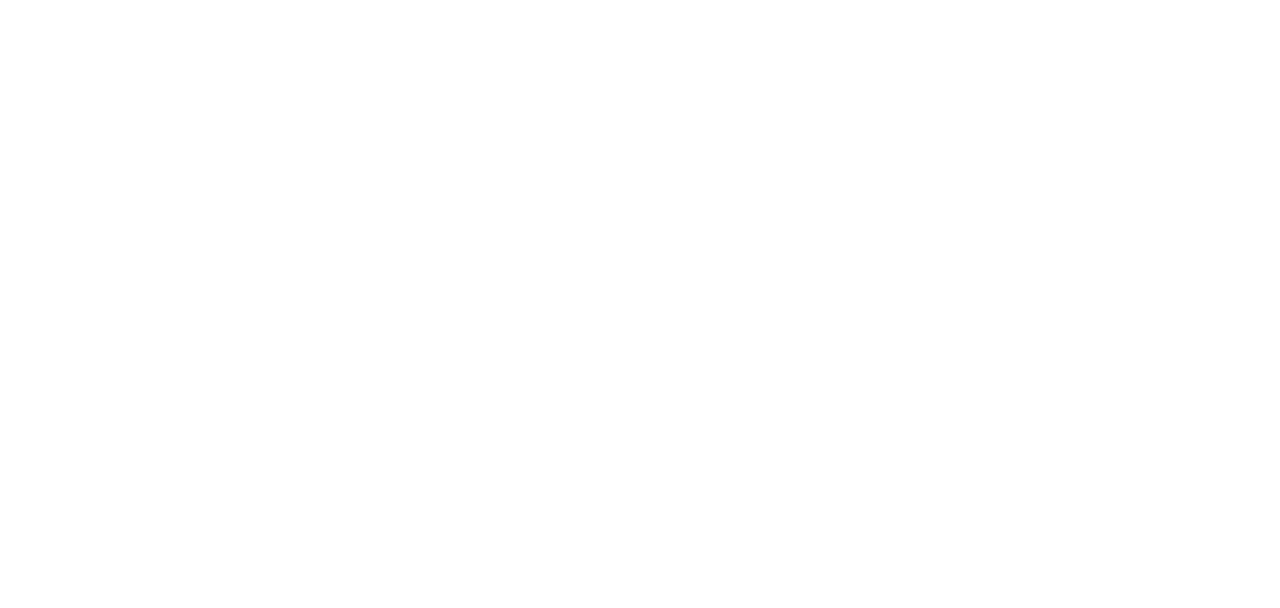
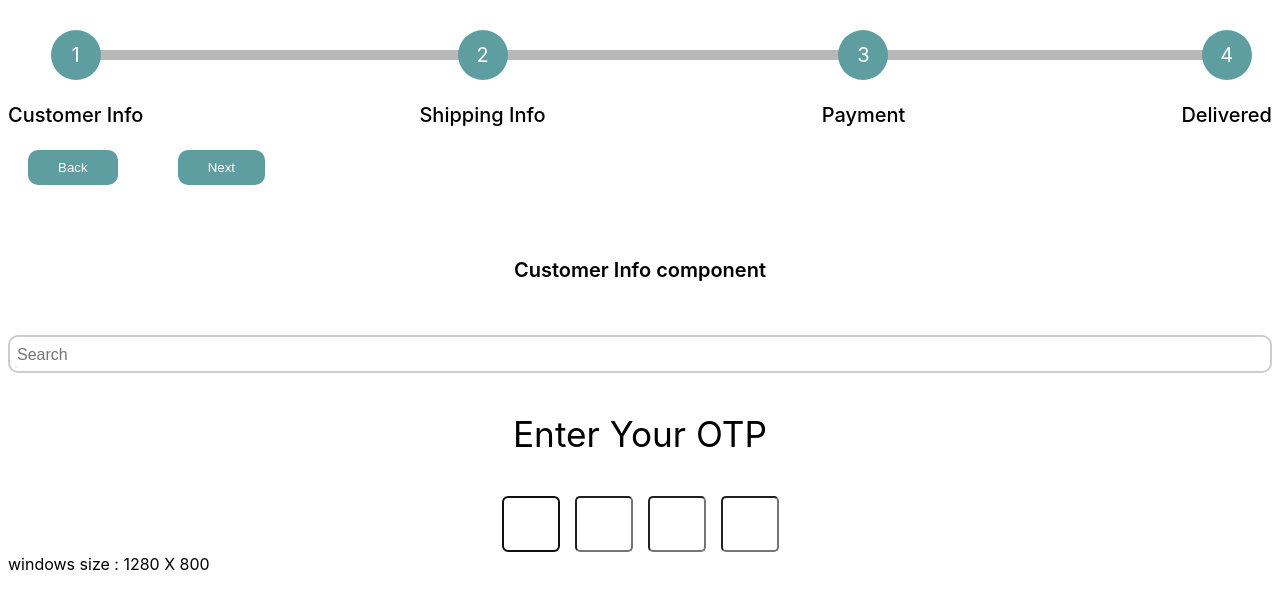
Before and after one commit to ravisoni01/react-practice, a React (Vite) app: page / in a window 1280 px wide. Shown: the top 608 px of the page. Built offline with nearby package versions, Linux system fonts and the light colour scheme.

Commit message:
update code

```diff
--- a/src/App.jsx
+++ b/src/App.jsx
@@ -5,37 +5,37 @@ import { OTP } from "./components/otp/otp";
 import { useThrottle } from "./hooks/useThrottle";
 
 function App() {
-  // const [windows, setWindows] = useState({
-  //   width: window.innerWidth,
-  //   heigth: window.innerHeight,
-  // });
+  const [windows, setWindows] = useState({
+    width: window.innerWidth,
+    heigth: window.innerHeight,
+  });
 
-  // const handleResize = () => {
-  //   setWindows({
-  //     width: window.innerWidth,
-  //     heigth: window.innerHeight,
-  //   });
-  // };
+  const handleResize = () => {
+    setWindows({
+      width: window.innerWidth,
+      heigth: window.innerHeight,
+    });
+  };
 
-  // const throttleHandleResize = useThrottle(handleResize, 500);
+  const throttleHandleResize = useThrottle(handleResize, 500);
 
-  // useEffect(() => {
-  //   window.addEventListener("resize", throttleHandleResize);
+  useEffect(() => {
+    window.addEventListener("resize", throttleHandleResize);
 
-  //   return () => {
-  //     window.removeEventListener("resize", throttleHandleResize);
-  //   };
-  // }, []);
+    return () => {
+      window.removeEventListener("resize", throttleHandleResize);
+    };
+  }, []);
 
   return (
     <>
-      {/* <CheckoutStepper /> */}
-      {/* <MultiSearchInput /> */}
-      {/* <OTP /> */}
+      <CheckoutStepper />
+      <MultiSearchInput />
+      <OTP />
 
-      {/* <div>
+      <div>
         windows size : {windows.width} X {windows.heigth}
-      </div> */}
+      </div>
     </>
   );
 }
```
